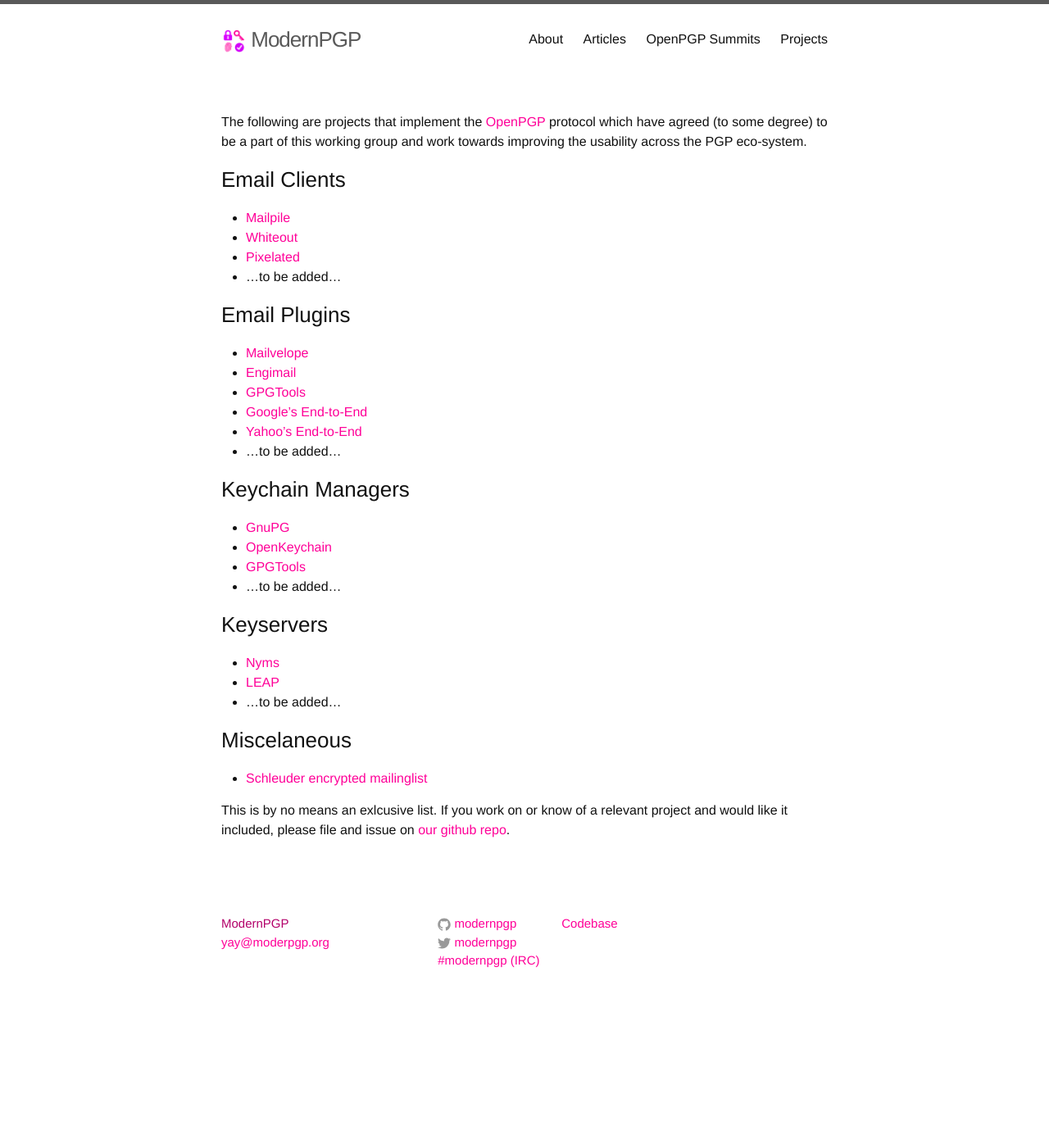
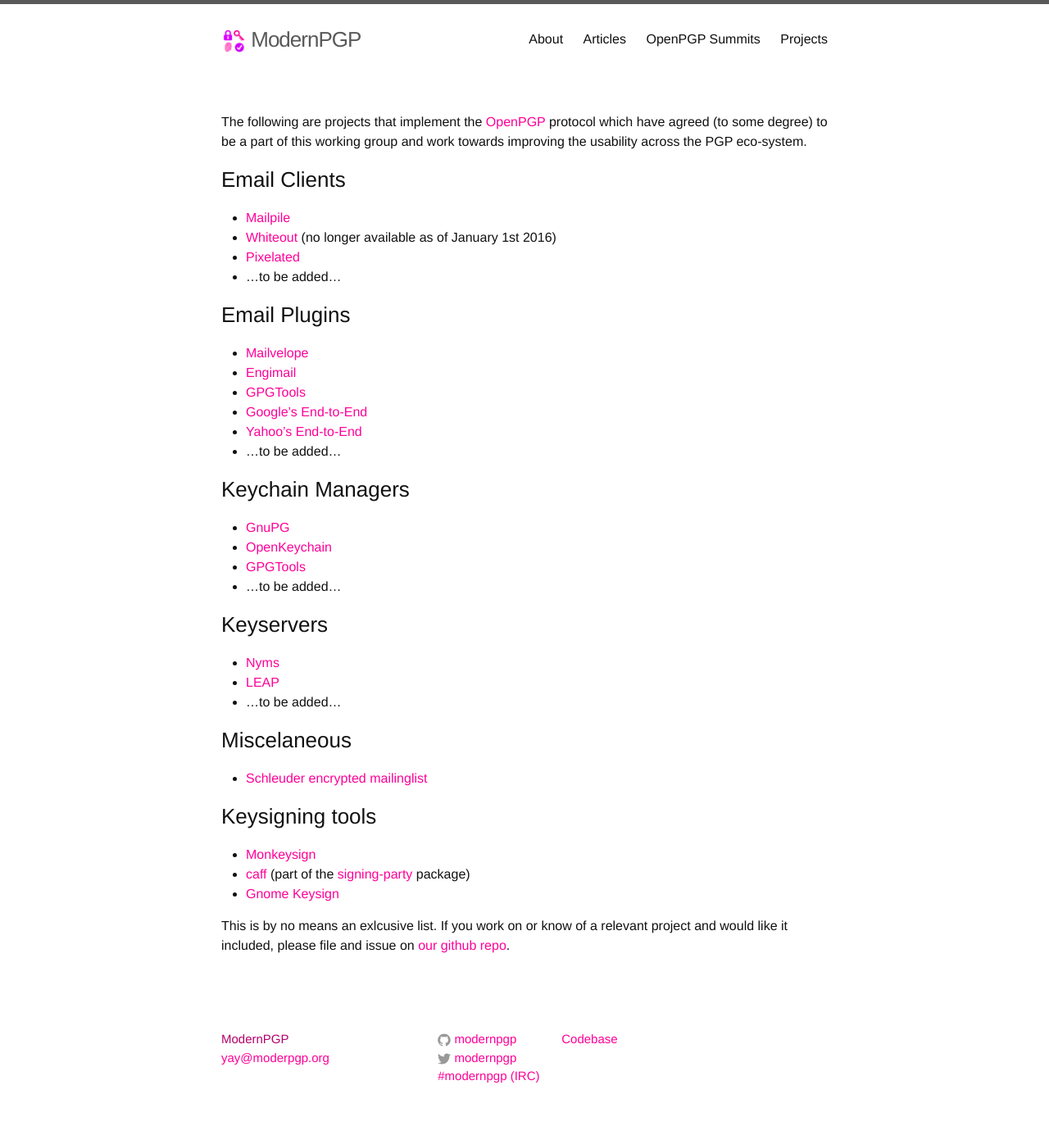
Before and after one commit to ModernPGP/modernpgp.github.io, a Jekyll site: the page built from projects.md, in a window 1280 px wide. Shown: the whole page at 82% size. Built offline with Jekyll 4.4.1, drawn with Linux system fonts in a browser that asks for light colours; before the commit the page ends 1244 px from its top, so only the background shows below that.

Commit message:
add keysigning tools and mark whiteout as dead

```diff
--- a/projects.md
+++ b/projects.md
@@ -9,7 +9,7 @@
 ### Email Clients
 
 - [Mailpile](https://mailpile.is)
-- [Whiteout](https://whiteout.io)
+- [Whiteout](https://whiteout.io) (no longer available as of January 1st 2016)
 - [Pixelated](https://pixelated-project.org)
 - ...to be added...
 
@@ -40,4 +40,10 @@
 
 - [Schleuder encrypted mailinglist](https://schleuder2.nadir.org)
 
+### Keysigning tools
+
+- [Monkeysign](http://web.monkeysphere.info/monkeysign)
+- [caff](https://wiki.debian.org/caff) (part of the [signing-party](https://pgp-tools.alioth.debian.org/) package)
+- [Gnome Keysign](https://wiki.gnome.org/GnomeKeysign)
+
 This is by no means an exlcusive list. If you work on or know of a relevant project and would like it included, please file and issue on [our github repo](https://github.com/ModernPGP/modernpgp.github.io).
```
